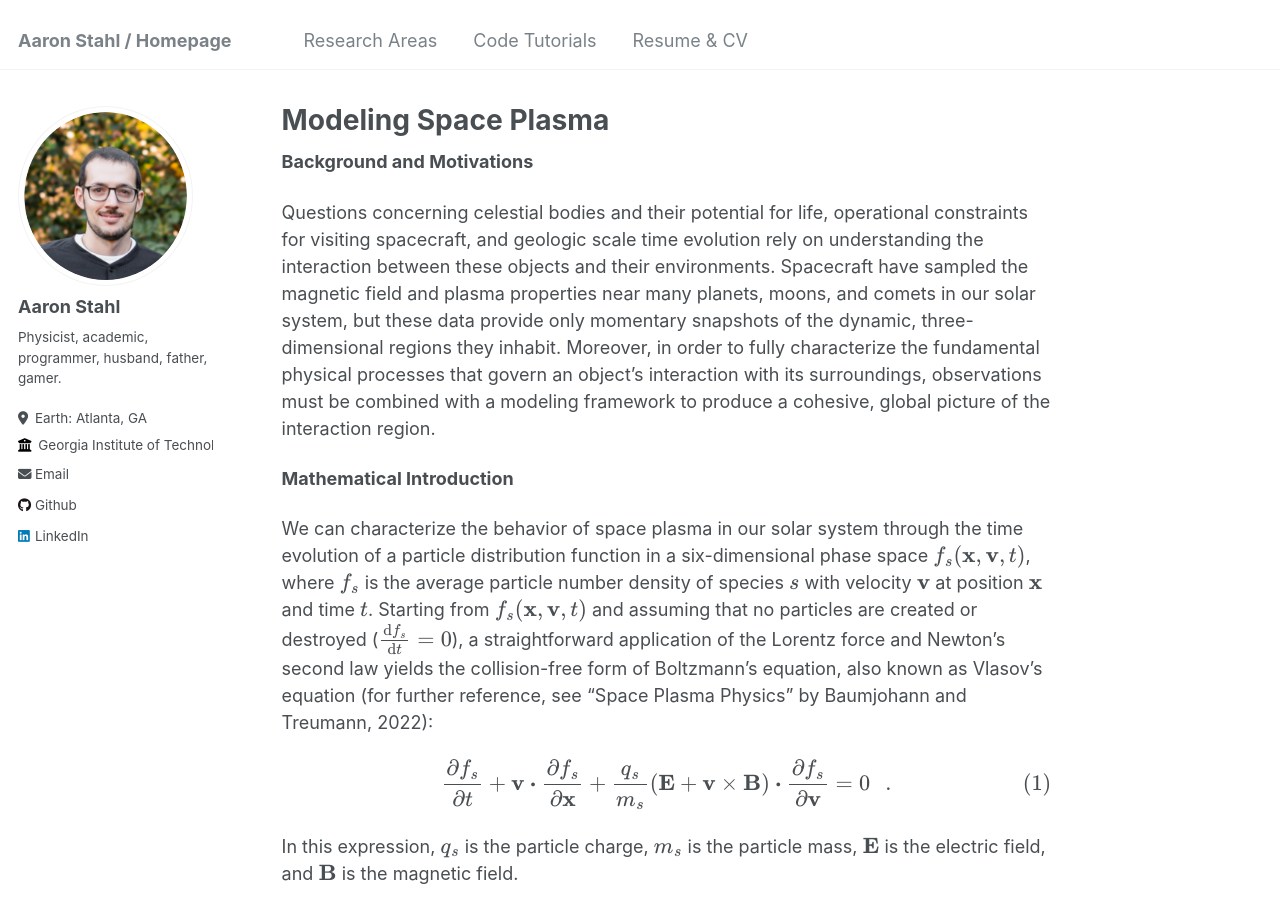
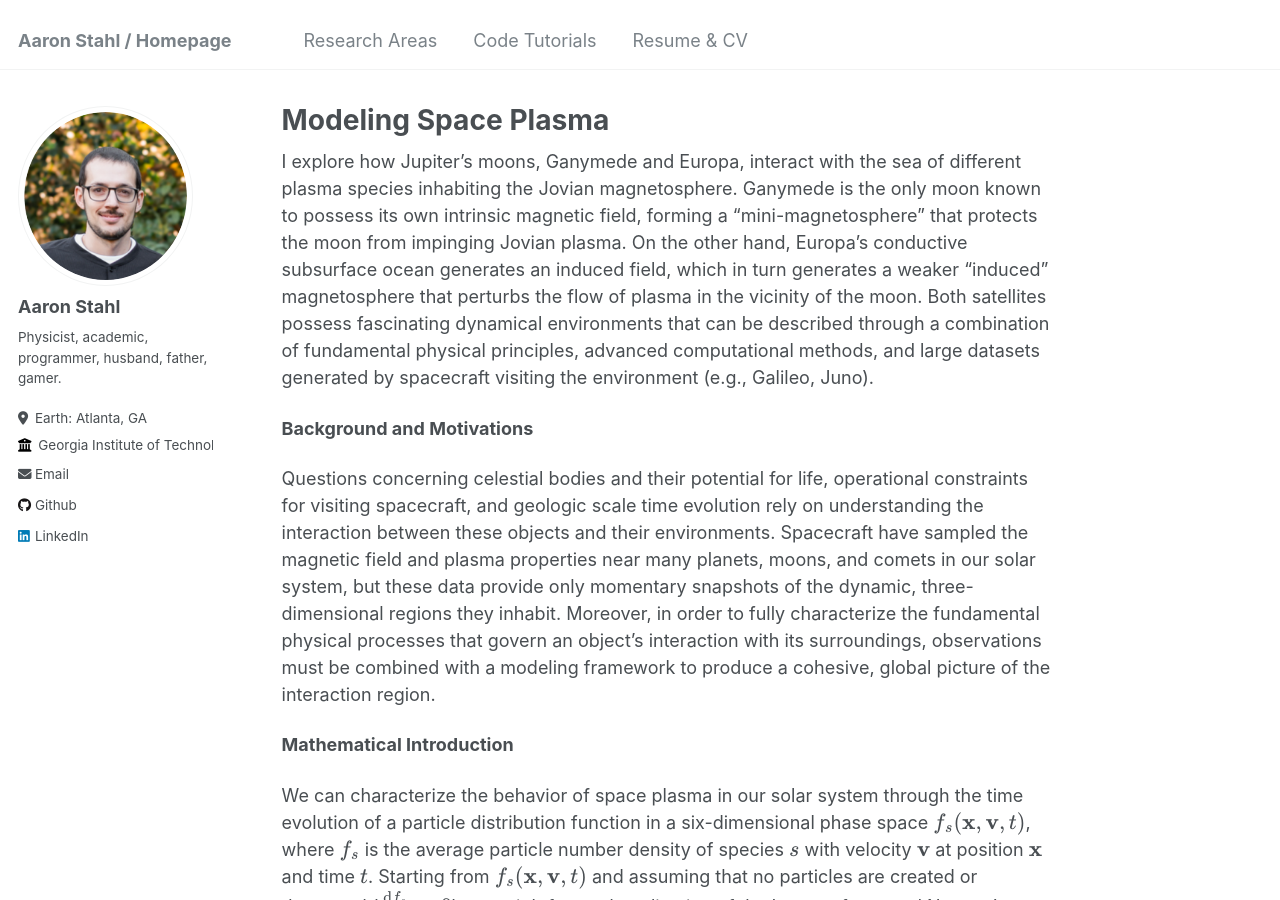
Before and after one commit to astahl3/astahl3.github.io, a Jekyll site: the page built from _pages/space_plasma.md, in a window 1280 px wide and 900 px high. Built offline with Jekyll 4.4.1, drawn with Linux system fonts in a browser that asks for light colours.

Commit message:
updates to space plasma page

```diff
--- a/_pages/space_plasma.md
+++ b/_pages/space_plasma.md
@@ -5,6 +5,8 @@ author_profile: true
 redirect_from:
   - /plasma
 ---
+
+I explore how Jupiter's moons, Ganymede and Europa, interact with the sea of different plasma species inhabiting the Jovian magnetosphere. Ganymede is the only moon known to possess its own intrinsic magnetic field, forming a "mini-magnetosphere" that protects the moon from impinging Jovian plasma. On the other hand, Europa's conductive subsurface ocean generates an induced field, which in turn generates a weaker "induced" magnetosphere that perturbs the flow of plasma in the vicinity of the moon. Both satellites possess fascinating dynamical environments that can be described through a combination of fundamental physical principles, advanced computational methods, and large datasets generated by spacecraft visiting the environment (e.g., Galileo, Juno).
 
 __Background and Motivations__
 
```
